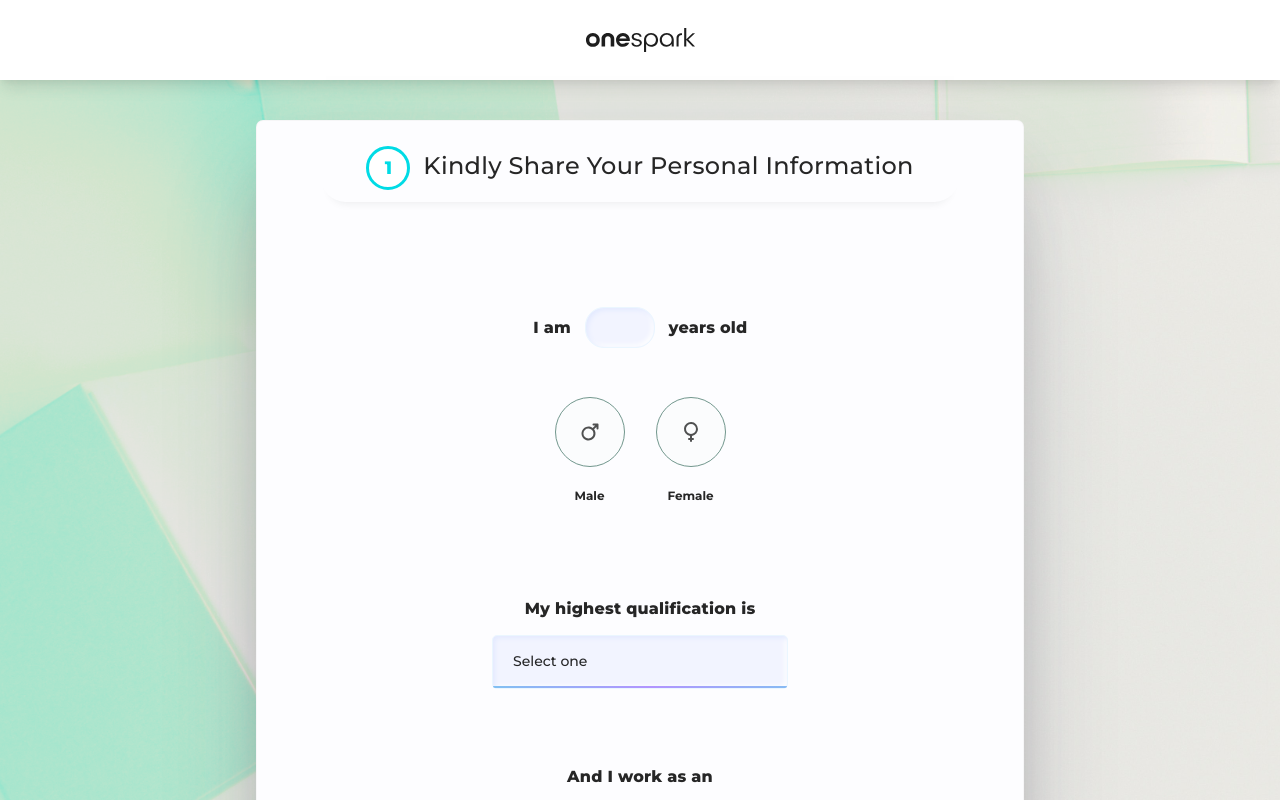
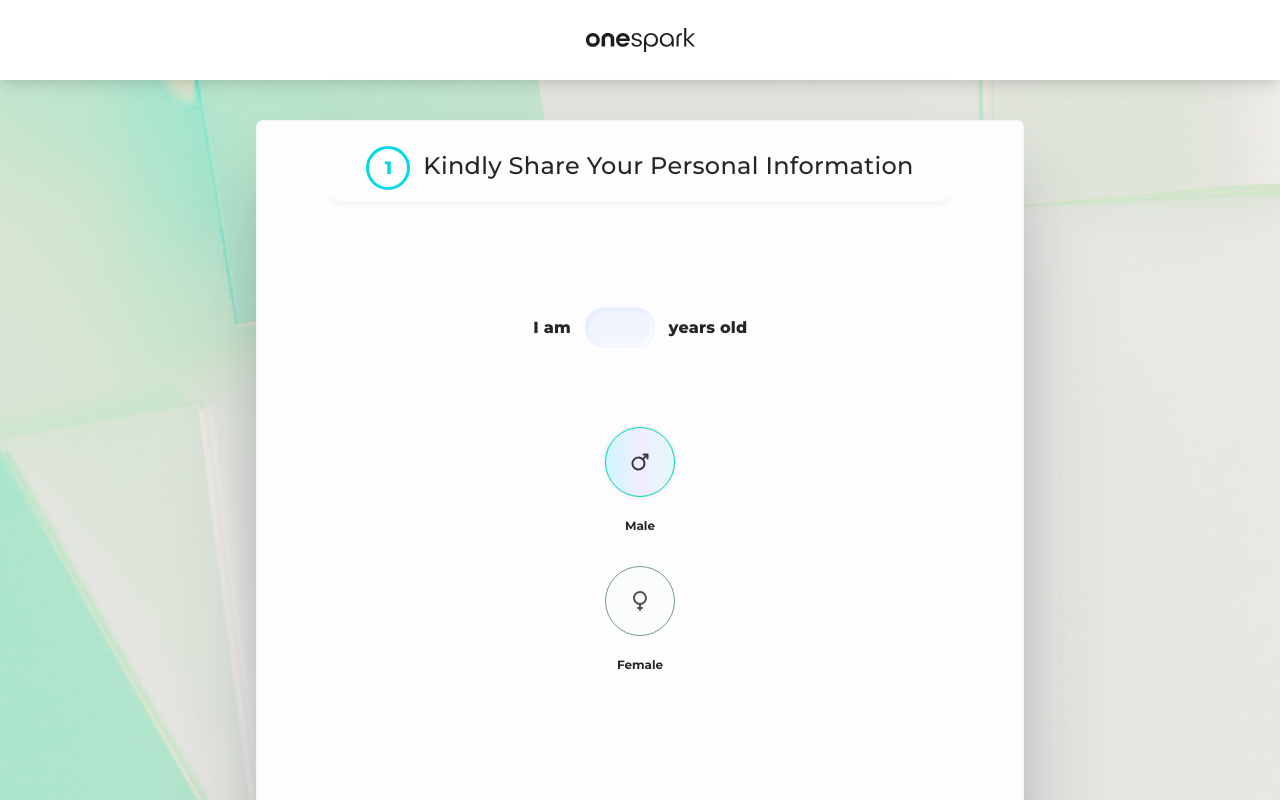
Before and after one commit to jakwakwa/one_s-stepper-form, a React (Create React App) app: page / in a window 1280 px wide. Shown: the top 800 px of the page. Built offline with nearby package versions, Linux system fonts and the light colour scheme.

Commit message:
remove comments

```diff
--- a/src/App.css
+++ b/src/App.css
@@ -824,7 +824,7 @@ input {
     inset -0.2rem -0.2rem 0.5rem #ffffff;
   border: 1px solid #ebf6ff;
 }
-. .genderRadio:first-of-type:checked {
+.genderRadio:first-of-type:checked {
   /* background-image: url("./images/yes-selected.svg"); */
   background-color: #a8d4ff3f;
   border-color: #00d6ba;
--- a/src/App.js
+++ b/src/App.js
@@ -19,7 +19,6 @@ function App() {
   function handleChange(event) {
     setAgeValue({ value: event.target.value });
   }
-  // console.log(ageValue);
 
   useEffect(() => {
     let firstSetQ;
@@ -43,17 +42,8 @@ function App() {
     setThirdSetQuestions(thirdSetQ);
     setFourthSetQuestions(fourthSetQ);
     setFifthSetQuestions(fifthSetQ);
-    console.log(selectedCb);
-  }, [questions.sections, firstSetQuestions, secondSetQuestions]);
+  }, [selectedCb, questions.sections, firstSetQuestions, secondSetQuestions]);
 
-  // TODO: loop over this instead
-
-  // const secondSetQuestions = questionArrays[1];
-  // const thirdSetQuestions = questionArrays[2];
-  // const fourthSetQuestions = questionArrays[3];
-  // const fifthSetQuestions = questionArrays[4];
-
-  // console.log(firstSetQuestions);
   return (
     <div className="App">
       <div className="header">
--- a/src/Components/FormSteps.js
+++ b/src/Components/FormSteps.js
@@ -149,11 +149,9 @@ const FormSteps = ({
   const prev = () => {
     setCurrent(current - 1);
   };
-  //   const items = steps.map((item) => ({ key: item.title, title: item.content }));
 
   return (
     <>
-      {/* <Steps current={current} items={items} /> */}
       <div className="steps-content">{steps[current].content}</div>
       <div className="steps-action">
         {current > 0 && (
--- a/src/Components/Inputs/Inputs.js
+++ b/src/Components/Inputs/Inputs.js
@@ -1,9 +1,9 @@
 import React from "react";
-import { UilMars, UilVenus } from "@iconscout/react-unicons";
+
 import CheckBoxGroup from "./CheckboxGroup";
+import Radio from "./Radio";
 
 const Inputs = ({ it, handleChange, ageValue, selectedCb, setSelectedCb }) => {
-  // console.log(it.lable);
   return (
     <div className="inputRow ">
       {it.type !== "radio" && (
@@ -40,50 +40,24 @@ const Inputs = ({ it, handleChange, ageValue, selectedCb, setSelectedCb }) => {
       {it.type === "radio" && it.name === "gender" ? (
         <>
           <div className="genderRadios">
-            {it.options.map((i) => (
-              <div className={"radioFieldWrapper"}>
-                <span className="genderWrapper gender">
-                  {i.text === "Male" ? (
-                    <>
-                      <input
-                        className="genderRadio"
-                        name={i.name}
-                        type={it.type}
-                      ></input>
-                      <UilMars />
-                    </>
-                  ) : (
-                    <>
-                      <input
-                        className="genderRadio"
-                        name={i.name}
-                        type={it.type}
-                      ></input>
-                      <UilVenus />
-                    </>
-                  )}
-                </span>
-                <span className="genderRadioLabel"> {i.text}</span>
-              </div>
-            ))}
+            <div className={"radioFieldWrapper"}>
+              <span className="genderWrapper gender">
+                <Radio
+                  variant="gender"
+                  id={it.id}
+                  radioOptions={it.options}
+                ></Radio>
+              </span>
+            </div>
           </div>
         </>
       ) : it.type === "radio" && it.name !== "gender" ? (
         <label>{it.label}</label>
       ) : null}
 
-      {it.type === "radio" && it.name !== "gender"
-        ? it.options.map((i) => (
-            <div className="radioFieldWrapper ">
-              <label className="radioLabel">{i.label}</label>
-              <input
-                className="longTextRadio"
-                name={i.name}
-                type={it.type}
-              ></input>
-            </div>
-          ))
-        : null}
+      {it.type === "radio" && it.name !== "gender" ? (
+        <Radio variant="default" id={it.id} radioOptions={it.options}></Radio>
+      ) : null}
 
       {it.type === "checkbox" && (
         <div className="wrapper">
--- /dev/null
+++ b/src/Components/Inputs/Radio.js
@@ -0,0 +1,77 @@
+import React, { forwardRef, useState } from "react";
+import { UilMars, UilVenus } from "@iconscout/react-unicons";
+
+export type RadioValue = React.InputHTMLAttributes<HTMLInputElement>["value"];
+export type RadioChangeEvent = SurveyInputChangeEvent<RadioValue>;
+export type RadioChangeEventHandler = ChangeEventHandler<RadioChangeEvent>;
+
+export type RadioProps = Omit<RadioInputProps, "onChange"> & {
+  onChange?: RadioChangeEventHandler,
+  children?: React.ReactNode,
+};
+
+const Radio = ({ radioOptions, variant }) => {
+  const [radioInputOptions, setRadioInputOptions] = useState({
+    selected: radioOptions[0].value,
+  });
+
+  function handleRadio(e) {
+    const selectedVal = e.target.value;
+
+    setRadioInputOptions({
+      selected: selectedVal,
+    });
+    console.log(selectedVal);
+  }
+
+  return (
+    <div className="radioFieldWrapper">
+      <div>
+        {variant === "default"
+          ? radioOptions.map((radioOption) => (
+              <div className="radioFieldWrapper">
+                <label className="radioLabel">{radioOption.label}</label>
+                <input
+                  className={`longTextRadio ${variant}`}
+                  id={radioOption.label}
+                  name={radioOption.name}
+                  type={"radio"}
+                  value={radioOption.value}
+                  checked={radioInputOptions.selected === radioOption.value}
+                  onChange={handleRadio}
+                ></input>
+              </div>
+            ))
+          : null}
+
+        {variant === "gender"
+          ? radioOptions.map((radioOption) => (
+              <div className={"radioFieldWrapper"}>
+                <span className="genderWrapper gender">
+                  <>
+                    {radioOption.text === "Male" ? (
+                      <UilMars />
+                    ) : (
+                      <UilVenus></UilVenus>
+                    )}
+                    <input
+                      className={`genderRadio ${variant}`}
+                      id={radioOption.label}
+                      name={radioOption.id}
+                      type={"radio"}
+                      value={radioOption.value}
+                      checked={radioInputOptions.selected === radioOption.value}
+                      onChange={handleRadio}
+                    ></input>
+                  </>
+                </span>
+                <span className="genderRadioLabel"> {radioOption.text}</span>
+              </div>
+            ))
+          : null}
+      </div>
+    </div>
+  );
+};
+
+export default forwardRef(Radio);
```
Also changed, not shown: src/Components/Inputs/CheckboxGroup.js (+0 -53 lines).
